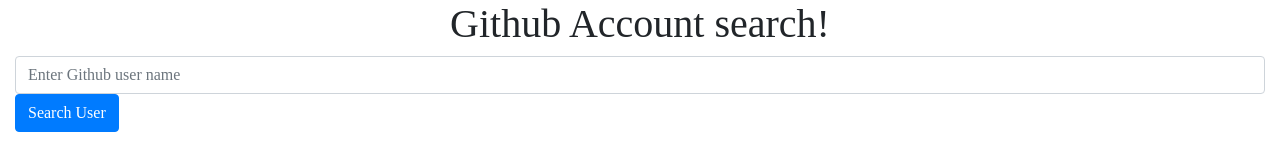
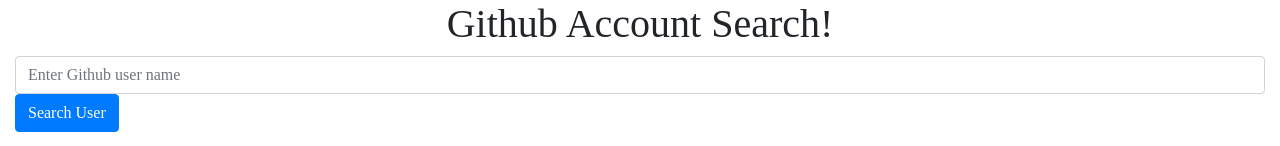
Before and after one commit to AisaJ/githubSearch, an Angular app: page / in a window 1280 px wide. Shown: the top 146 px of the page. Built offline with nearby package versions, Linux system fonts and the light colour scheme; a web font is replaced by a local one.

Commit message:
Created images folder inside assets folder.

```diff
--- a/src/app/app.component.html
+++ b/src/app/app.component.html
@@ -1,7 +1,7 @@
 <!--The content below is only a placeholder and can be replaced.-->
 <div style="text-align:center">
   <h1>
-    {{ title }} Account search!
+    {{ title }} Account Search!
   </h1>
 
 </div>
--- a/src/app/github-search/github-search.component.ts
+++ b/src/app/github-search/github-search.component.ts
@@ -13,7 +13,7 @@ import { Repositories } from '../repositories';
 export class GithubSearchComponent implements OnInit {
 
   username: string = 'AisaJ';
-  Repositories: Repositories[];
+  repositories: Repositories[];
 
   loading: boolean=false;
   errorMessage;
@@ -23,7 +23,7 @@ export class GithubSearchComponent implements OnInit {
       this.loading=true;
       this.errorMessage=" ";
       this.usersService.getRepositories(this.username)
-        .subscribe((response) => {this.Repositories=response;},
+        .subscribe((response) => {this.repositories=response;},
         (error) => {this.errorMessage=error; this.loading=false; },
         () => {this.loading=false})
 
```
